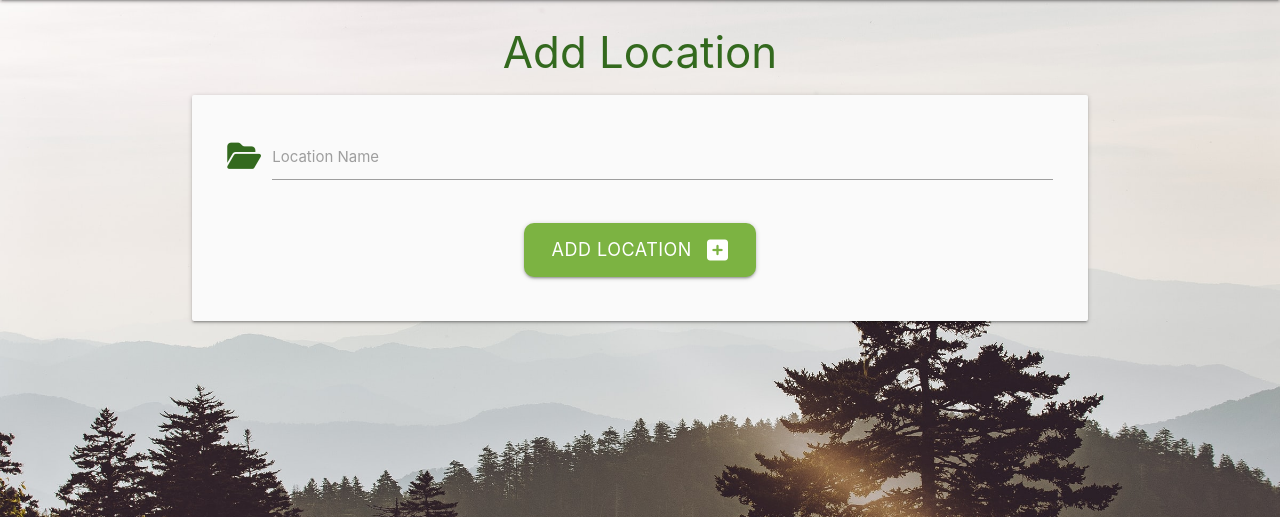
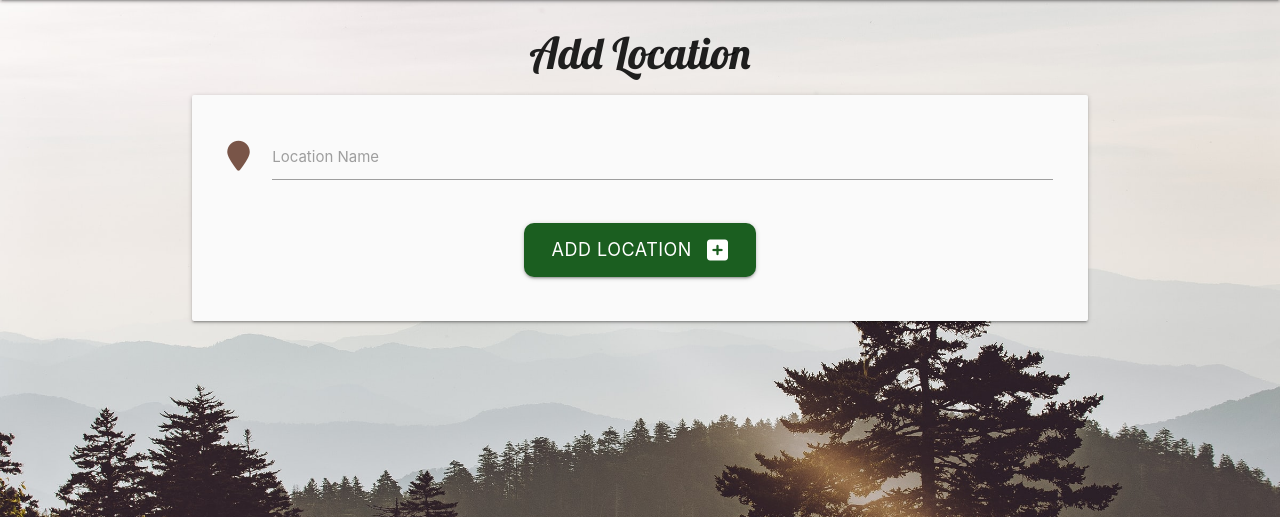
Before and after one commit to Code-Institute-Submissions/berill98-cabinlove_NovResub, a Flask app: page /add_location in a window 1280 px wide. Shown: the part 64-581 px from the top of the page. Run offline with Flask 2, Linux system fonts and the light colour scheme; the visitor is signed in with stand-in values (Sample User, id 1); some libraries are stand-ins or nearby versions.

Commit message:
Update design for Locations, Add location and Edit location pages

```diff
--- a/cabinlove/templates/add_location.html
+++ b/cabinlove/templates/add_location.html
@@ -1,14 +1,14 @@
 {% extends "base.html" %}
 {% block content %}
 
-<h3 class="light-green-text text-darken-4 center-align">Add Location</h3>
+<h3 class="main-text center-align">Add Location</h3>
 
 <div class="row card-panel grey lighten-5">
     <form class="col s12" method="POST" action="{{ url_for('add_location') }}">
         <!-- location name -->
         <div class="row">
             <div class="input-field col s12">
-                <i class="fas fa-folder-open prefix light-green-text text-darken-4"></i>
+                <i class="fa-solid fa-location-pin prefix brown-text darken-2"></i>
                 <input id="location_name" name="location_name" minlength="3" maxlength="25" type="text" class="validate" required>
                 <label for="location_name">Location Name</label>
             </div>
@@ -16,7 +16,7 @@
         <!-- submit button -->
         <div class="row">
             <div class="col s12 center-align">
-                <button type="submit" class="btn-large light-green darken-1">
+                <button type="submit" class="btn-large green darken-4">
                     Add Location <i class="fas fa-plus-square right"></i>
                 </button>
             </div>
--- a/cabinlove/templates/locations.html
+++ b/cabinlove/templates/locations.html
@@ -6,7 +6,7 @@
 {% if session.user|lower == "admin"|lower %}
 <div class="row">
     <div class="col s12 center-align">
-        <a href="{{ url_for('add_location') }}" class="btn-large light-green darken-2">
+        <a href="{{ url_for('add_location') }}" class="btn-large green darken-4">
             Add Location <i class="fas fa-plus-square right"></i>
         </a>
     </div>
```
Also changed, not shown: cabinlove/templates/edit_location.html (+4 -4 lines).
